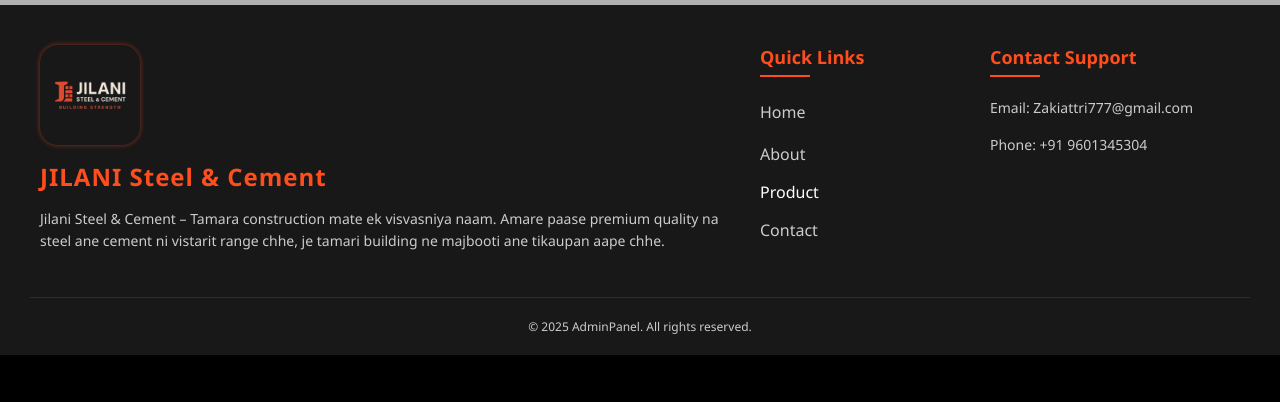
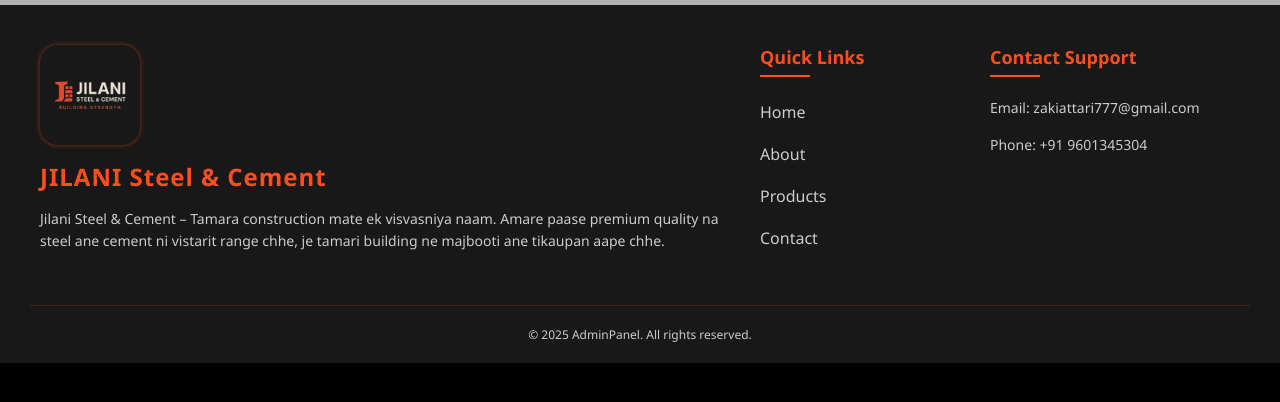
Before and after one commit to mr-ssc/Jilani-Steel-Cement, a React (Create React App) app: page /Footer in a window 1280 px wide. Shown: the top 402 px of the page. Built offline with nearby package versions, Linux system fonts and the light colour scheme.

Commit message:
first commirt

```diff
--- a/src/component/Contact.js
+++ b/src/component/Contact.js
@@ -133,7 +133,7 @@
                             </p>
                             <p className="CONTACT-info-item">
                                 <FaMailBulk className="CONTACT-white-icon" />
-                                <a href="mailto:zakiattri777@gmail.com" className="CONTACT-info-item">Zakiattri777@gmail.com</a>
+                                <a href="mailto: zakiattari777@gmail.com" className="CONTACT-info-item"> zakiattari777@gmail.com</a>
                             </p>
                             <p className="CONTACT-info-item">
                                 <FaRegCalendarDays className="CONTACT-white-icon" />
--- a/src/component/Footer.js
+++ b/src/component/Footer.js
@@ -27,9 +27,9 @@
         <div className="footer-links">
           <h4>Quick Links</h4>
           <ul>
-            <li><a href="/Home">Home</a></li>
+            <li><a href="/">Home</a></li>
             <li><a href="/About">About</a></li>
-            <li><a href="/Product"></a>Product</li>
+            <li><a href="/Products">Products</a></li>
             {/* <li><a href="/Gallery">Gallery</a></li> */}
             <li><a href="/Contact">Contact</a></li>
 
@@ -39,10 +39,10 @@
         <div className="footer-contact">
           <h4>Contact Support</h4>
           <p>
-            <a href="mailto:sales@easy2solutions.com">Email:  Zakiattri777@gmail.com</a>
+            <a href="mailto: zakiattari777@gmail.com">Email:  zakiattari777@gmail.com</a>
           </p>
           <p>
-            <a href="tel:+911234567890">Phone: +91 9601345304</a>
+            <a href="tel:+91 9601345304">Phone: +91 9601345304</a>
           </p>
         </div>
       </div>
```
